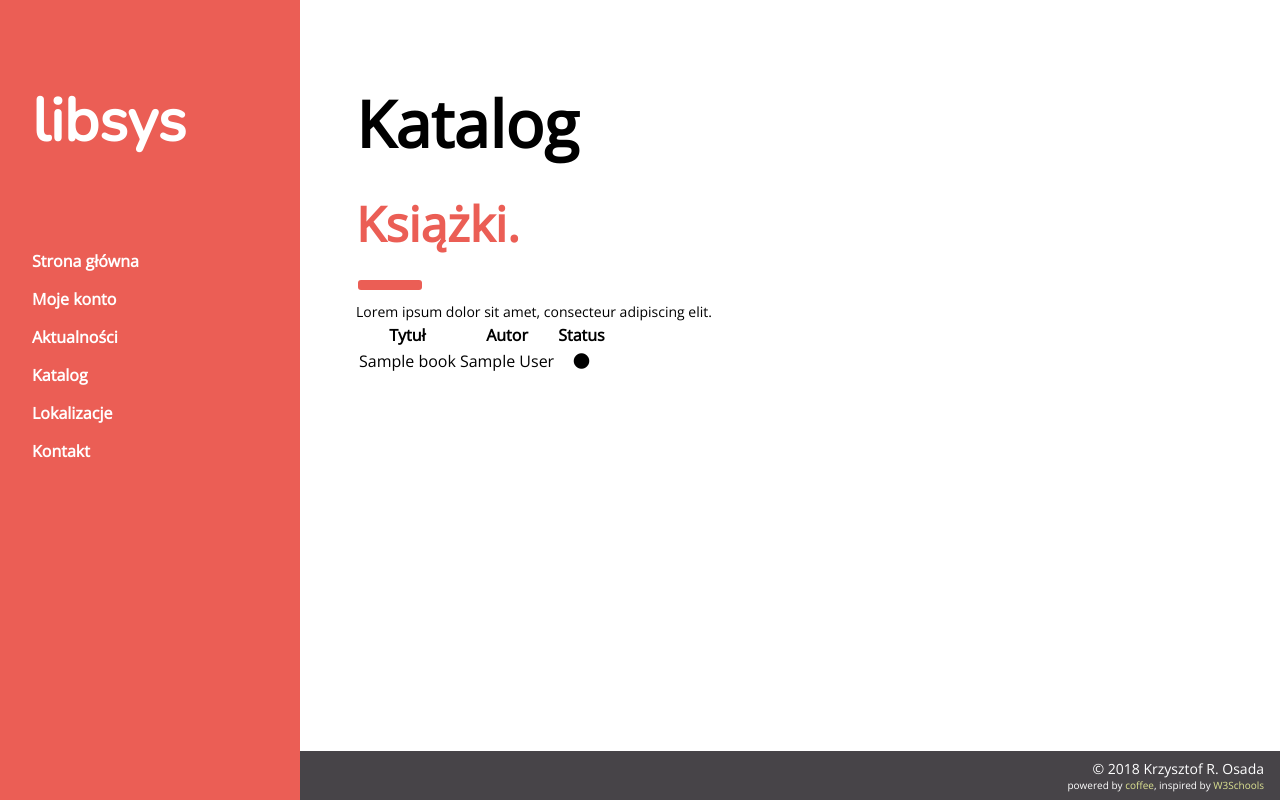
After one commit to krymeer/msi, a CodeIgniter app: page /database/catalog in a window 1280 px wide. The commit adds this page. Run offline with CodeIgniter, Linux system fonts and the light colour scheme; tables that the repository leaves empty or names only in its code hold one stand-in row (values such as "Sample post"); some libraries are stand-ins or nearby versions.

Commit message:
Beginnings of the catalog

```diff
--- a/libsys/application/config/routes.php
+++ b/libsys/application/config/routes.php
@@ -54,6 +54,9 @@
 $route[ 'news' ] = 'news';
 $route[ 'news/create' ] = 'news/create';
 $route[ 'news/(:any)' ] = 'news/view/$1';
+$route[ 'catalog' ] = 'catalog';
+$route[ 'catalog/borrow/(\d+)' ] = 'catalog/b_orrow/$1';
+$route[ 'catalog/borrow/(:any)' ] = 'catalog';
 $route[ 'account' ] = 'account';
 $route[ 'account/login' ] = 'account/login';
 $route[ 'account/logout' ] = 'account/logout';
--- /dev/null
+++ b/libsys/application/models/Catalog_model.php
@@ -0,0 +1,19 @@
+<?php
+class Catalog_model extends CI_model {
+    public function __construct()
+    {
+        $this->load->database();
+    }
+
+    public function get_books()
+    {
+        $q = 'SELECT * FROM books';
+        return $this->db->query($q);
+    }
+
+    public function borrow_book($id)
+    {
+        $q = 'UPDATE books SET books.status = 1 WHERE id = ?';
+        return $this->db->query($q, $id);
+    }
+}
--- /dev/null
+++ b/libsys/application/views/catalog/index.php
@@ -0,0 +1,37 @@
+<section>
+    <h2 class="section-title">Książki.</h2>
+    <div class="section-content">
+
+
+        Lorem ipsum dolor sit amet, consecteur adipiscing elit.
+
+    <?php if (count($books) > 0): ?>
+        <table id="blook-list">
+            <tr>
+                <th>Tytuł</th>
+                <th>Autor</th>
+                <th>Status</th>
+            </tr>
+
+        <?php foreach ($books as $book): ?>
+            <tr>
+                <td><?php echo $book->title; ?></td>
+                <td><?php echo $book->author; ?></td>
+                <td data-book-status="<?php echo $book->status; ?>">
+                    <i class="fas fa-circle"></i>
+                </td>
+                <td>
+
+                <?php if ($book->status === "2") : ?>
+                    <a href="/catalog/borrow/<?php echo $book->id; ?>">Wypożycz</a>
+                <?php endif; ?>
+
+                </td>
+            </tr>
+        <?php endforeach; ?>
+
+        </table>
+    <?php endif; ?>
+
+    </div>
+</section>
--- a/libsys/application/views/templates/header.php
+++ b/libsys/application/views/templates/header.php
@@ -23,7 +23,7 @@
                 <a href="/">Strona główna</a>
                 <a href="/account">Moje konto</a>
                 <a href="/news">Aktualności</a>
-                <a href="/catalogue">Katalog</a>
+                <a href="/catalog">Katalog</a>
                 <a href="/map">Lokalizacje</a>
                 <a href="/contact">Kontakt</a>
                 <?php if (isset($this->session) && $this->session->logged_in) echo '<a href="'.base_url().'account/logout">Wyloguj się</a>'; ?>
--- /dev/null
+++ b/libsys/assets/css/catalog.css
@@ -0,0 +1,20 @@
+td[data-book-status] {
+    text-align: center;
+    cursor: pointer;
+}
+
+td[data-book-status]:hover {
+    opacity: 0.7;
+}
+
+td[data-book-status="0"] {
+    color: red;
+}
+
+td[data-book-status="1"] {
+    color: yellow;
+}
+
+td[data-book-status="2"] {
+    color: green;
+}
```
